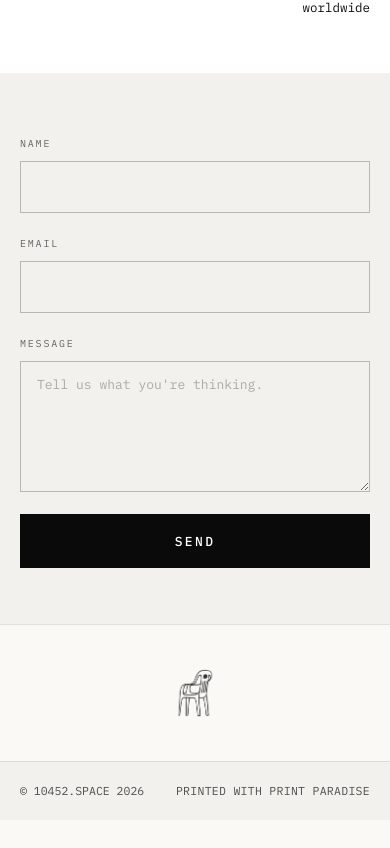
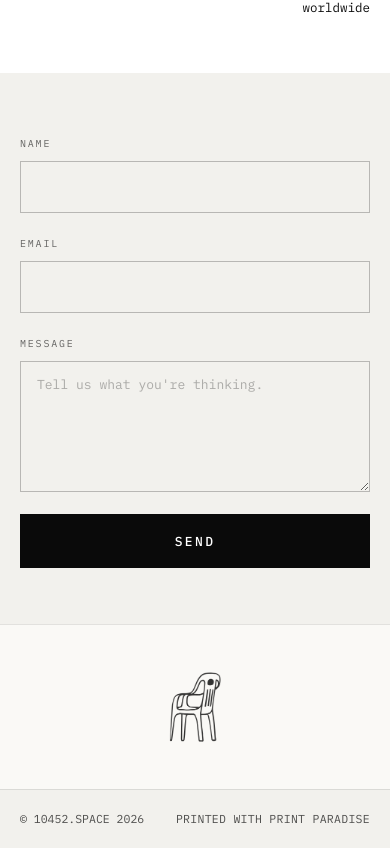
Before and after one commit to khalilyk/10452, a React (Vite) app: page / in a window 390 px wide. Shown: the part 4029-4877 px from the top of the page. Before the commit the page ends 4849 px from the top, so only its background shows below. Built offline with nearby package versions, Linux system fonts and the light colour scheme.

Commit message:
Increase footer chair mark 1.5x
56/64px to 84/96px.

Co-Authored-By: Claude Sonnet 5 <noreply@anthropic.com>

```diff
--- a/src/components/FooterMark.tsx
+++ b/src/components/FooterMark.tsx
@@ -11,7 +11,7 @@ export function FooterMark() {
         src="/brand/favicon.png"
         alt=""
         aria-hidden
-        className="mx-auto h-14 w-auto opacity-80 sm:h-16"
+        className="mx-auto h-[84px] w-auto opacity-80 sm:h-24"
       />
     </div>
   )
```
